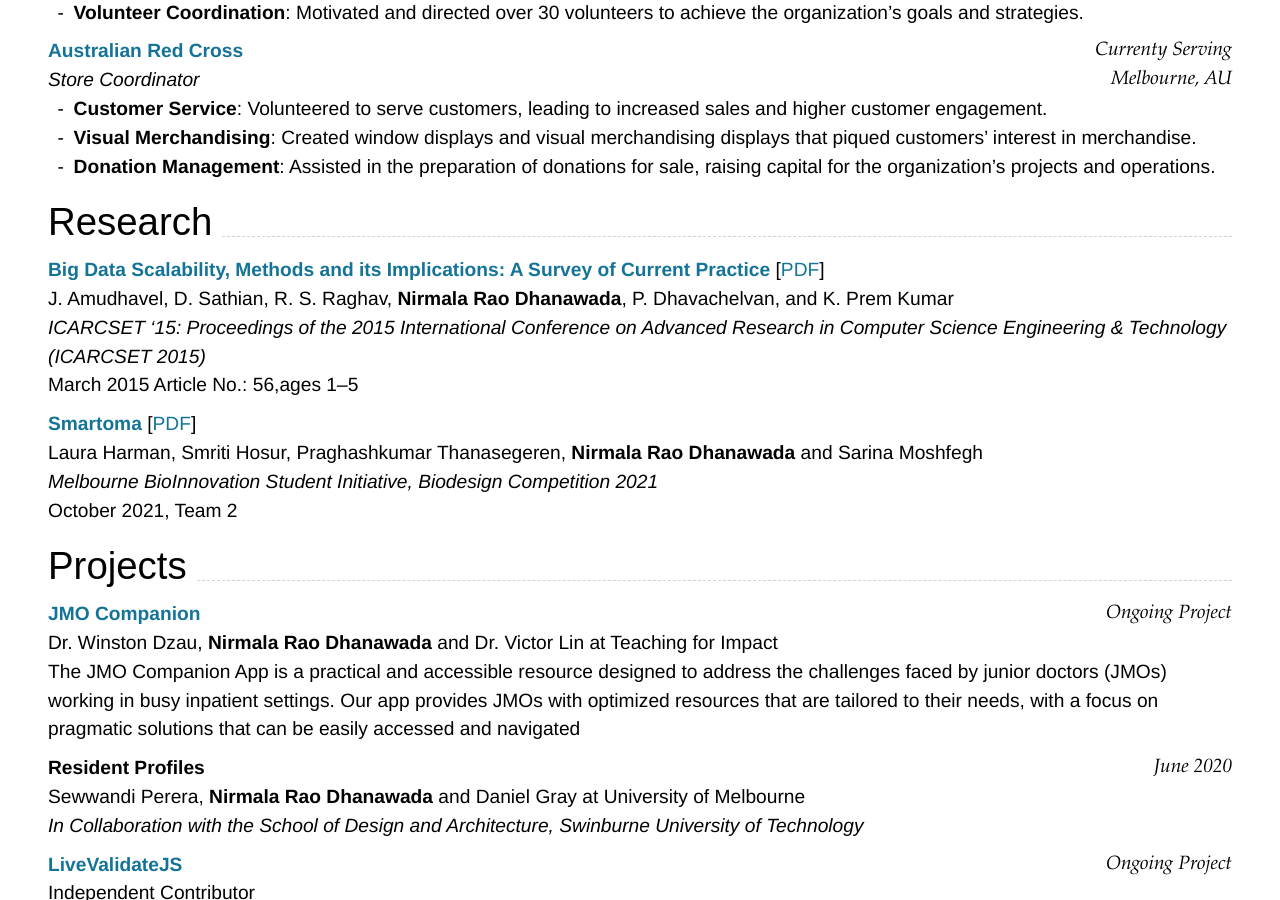
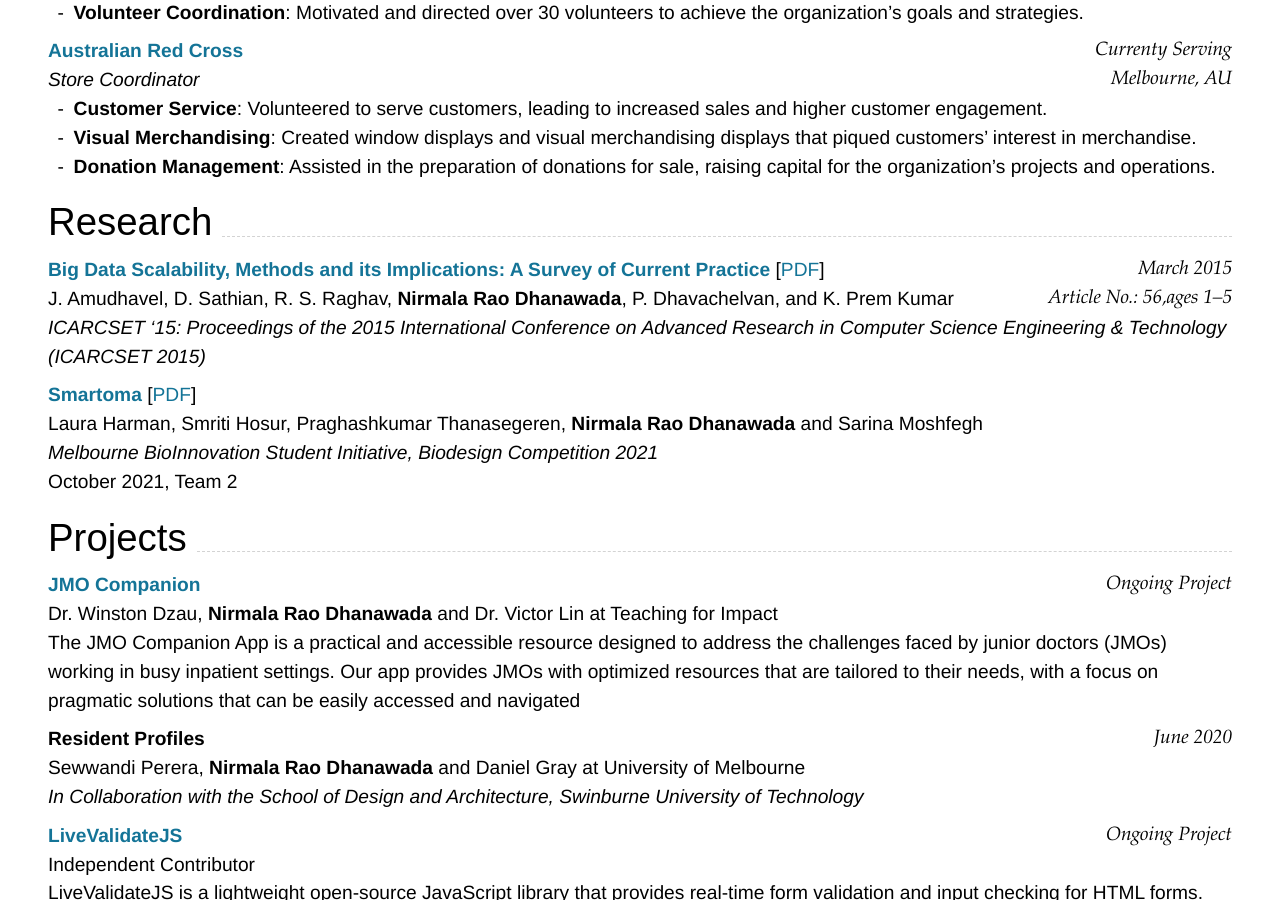
Before and after one commit to thedhanawada/me, a Jekyll site: the page built from index.md, in a window 1280 px wide and 900 px high, scrolled down 2802 px. Built offline with Jekyll 4.4.1, drawn with Linux system fonts in a browser that asks for light colours; nearby versions of some CDN libraries.

````diff
--- a/index.md
+++ b/index.md
@@ -153,10 +153,12 @@ _Store Coordinator_<br>
 
 ## Research
 
-### [**Big Data Scalability, Methods and its Implications: A Survey of Current Practice**](https://dl.acm.org/doi/10.1145/2743065.2743121){:target="_blank"} [[PDF](https://doi.org/10.1145/2743065.2743121){:target="_blank"}]
+### [**Big Data Scalability, Methods and its Implications: A Survey of Current Practice**](https://dl.acm.org/doi/10.1145/2743065.2743121){:target="_blank"} [[PDF](https://doi.org/10.1145/2743065.2743121){:target="_blank"}]`March 2015`
+```
+Article No.: 56,ages 1–5
+```
 J. Amudhavel, D. Sathian, R. S. Raghav, **Nirmala Rao Dhanawada**, P. Dhavachelvan, and K. Prem Kumar<br>
 _ICARCSET '15: Proceedings of the 2015 International Conference on Advanced Research in Computer Science Engineering & Technology (ICARCSET 2015)_
-<br>March 2015 Article No.: 56,ages 1–5<br>
 
 ### [**Smartoma**](https://github.com/thedhanawada/docs-public/blob/master/Pitch%20Deck%20-%20BioDesign%20Competition%20.pdf){:target="_blank"} [[PDF](https://github.com/thedhanawada/docs-public/raw/master/Pitch%20Deck%20-%20BioDesign%20Competition%20.pdf){:target="_blank"}]
 Laura Harman, Smriti Hosur, Praghashkumar Thanasegeren, **Nirmala Rao Dhanawada** and Sarina Moshfegh<br>
````
